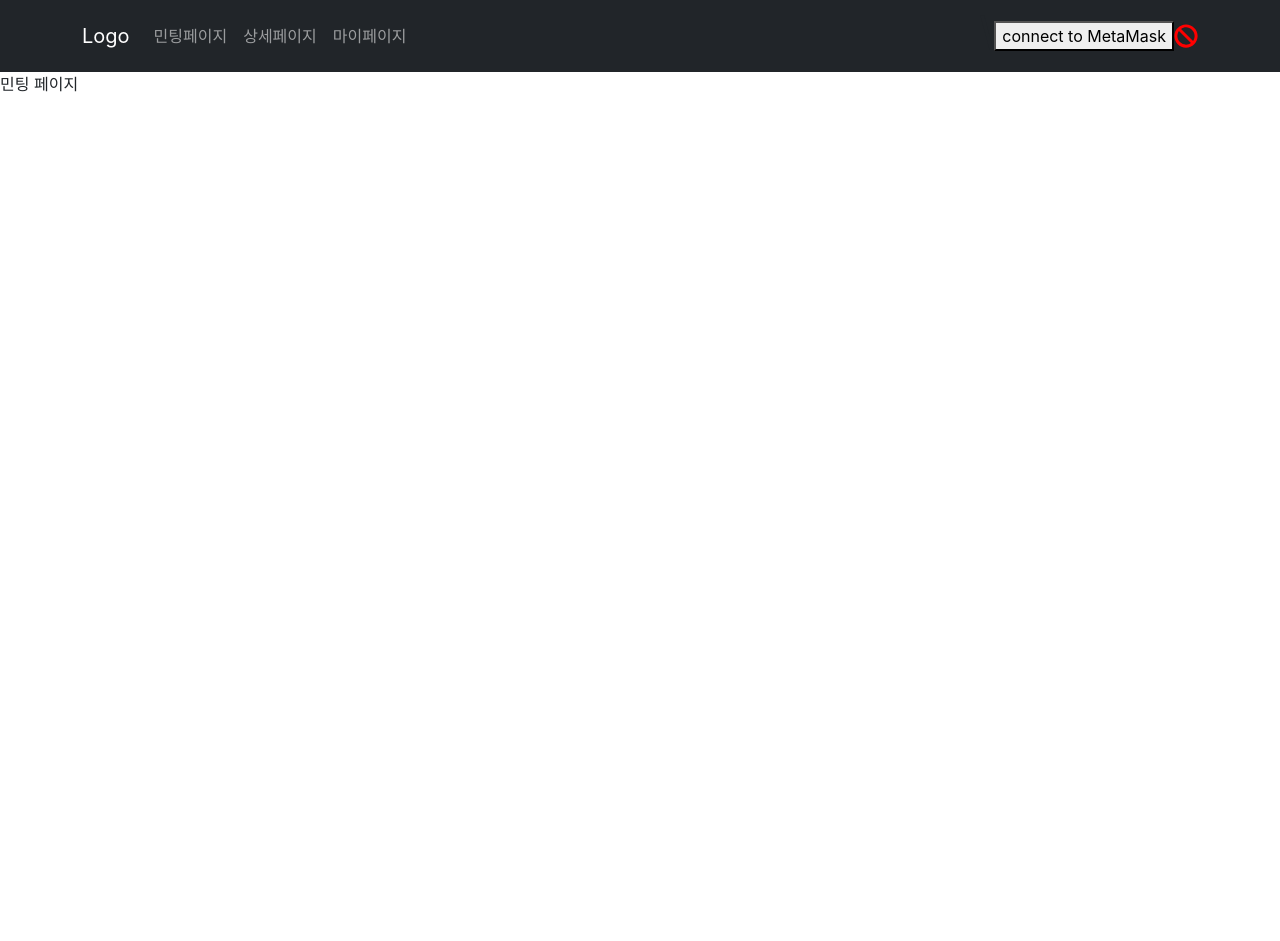
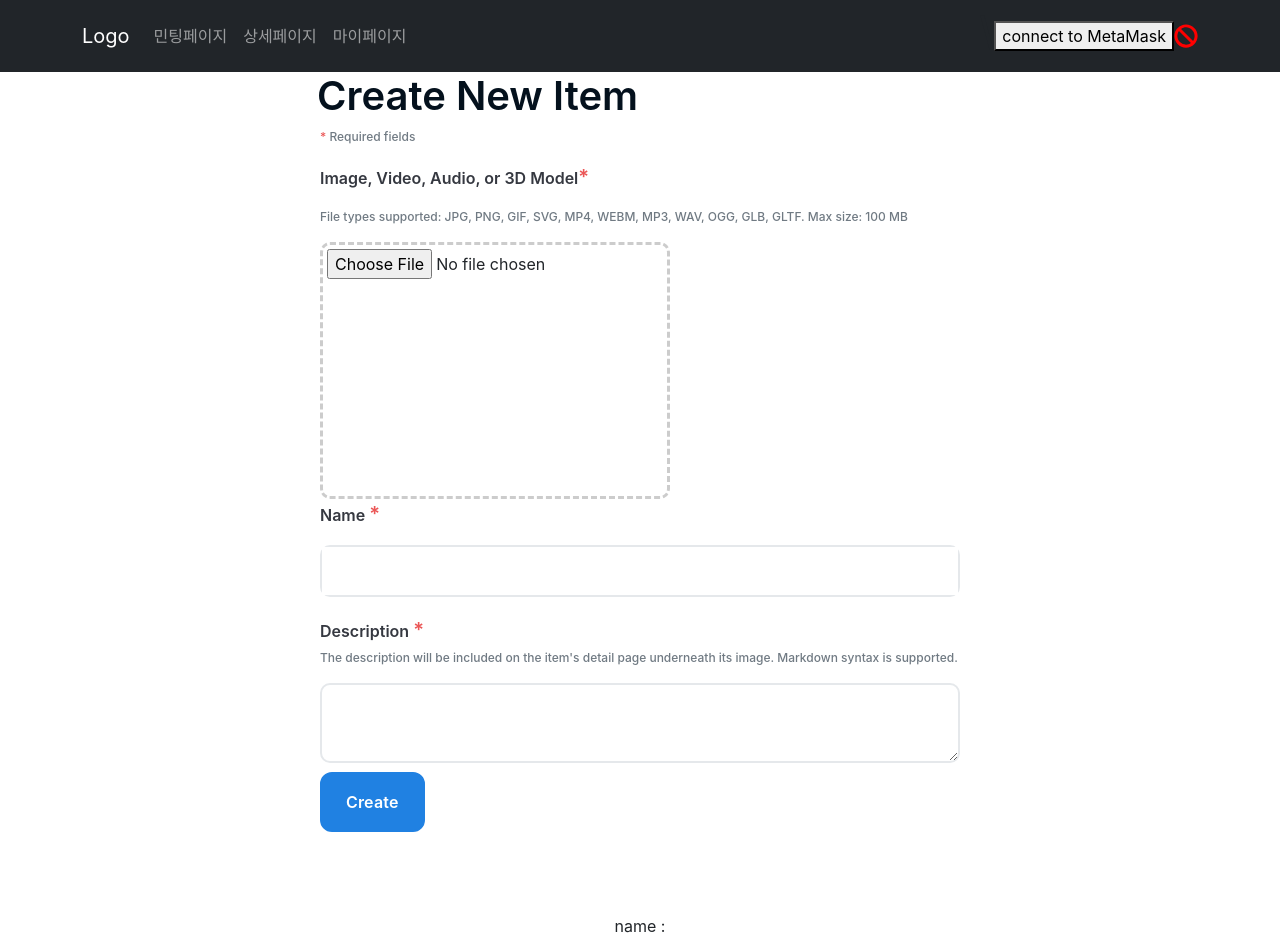
Before and after one commit to codestates-beb/BEB-06-FIRST-02, a React (Create React App) app in the folder client/: page /minting in a window 1280 px wide. Shown: the top 941 px of the page. Before the commit the page ends 800 px from the top, so only its background shows below. Built offline with nearby package versions, Linux system fonts and the light colour scheme.

Commit message:
wonhyeok - mintingPage/add asset polder

```diff
--- /dev/null
+++ b/client/src/asset/mintingPage.css
@@ -0,0 +1,165 @@
+.mintPage_container{
+    overflow: auto;
+    display: flex;
+    flex-direction: column;
+    -webkit-box-align: center;
+    align-items: center;
+  }
+
+  .mintPage {
+    width: 646px;
+    max-width: 100%;
+  }
+
+  .mintPage_head {
+    font-weight: 600;
+    font-size: 40px;
+    letter-spacing: 0px;
+    color: rgb(4, 17, 29);
+  }
+
+  .mintPage_form {
+    margin-bottom: 32px;
+    max-width: 640px;
+    width: 100%;
+  }
+
+  .mintPage_form_1 {
+    font-weight: 500;
+      font-size: 12px;
+      color: rgb(112, 122, 131);
+  }
+
+  .mintPage_form_file {
+    display: flex;
+    flex-direction: column;
+  }
+
+  .mintPage_form_file_info_1 {
+    font-weight: 600;
+    font-size: 16px;
+    color: rgb(53, 56, 64);
+  }
+
+  .mintPage_form_file_info_2 {
+    font-weight: 500;
+      font-size: 12px;
+      color: rgb(112, 122, 131);
+  }
+
+  .mintPage_form_file_input {
+    position: relative;
+      padding: 4px;
+      cursor: pointer;
+      border: 3px dashed rgb(204, 204, 204);
+      border-radius: 10px;
+      height: 257px;
+      width: 350px;
+  }
+
+  .preview {
+    width: 350px;
+    height: 250px;
+    overflow: hidden;
+  }
+
+  .preview > img {
+    position: absolute;
+    width: 90%;
+    height: 80%;
+    top: 50%;
+    left: 50%;
+    transform: translate(-50%, -50%);
+  }
+
+
+
+  .mintPage_form_name {
+    font-weight: 600;
+      font-size: 16px;
+      color: rgb(53, 56, 64);
+  }
+
+  .mintPage_form_name_input {
+    border-radius: 10px;
+    border: 2px solid rgb(229, 232, 235);
+    display: flex;
+    position: relative;
+  }
+
+  .mintPage_form_name_input_1 {
+    border: none;
+    flex: 1 0 0%;
+    height: 48px;
+    outline: none;
+    padding: 0px 12px 0px 0px;
+    min-width: 0px;
+    color: inherit;
+      font: inherit;
+      margin: 0px;
+  }
+
+  .mintPage_form_description {
+    margin-top: 18px;
+    display: flex;
+    flex-direction: column;
+  }
+
+  .mintPage_form_description_info {
+    flex-direction: column;
+    display: flex;
+    margin-bottom: 9px;
+  }
+
+  .mintPage_form_description_1 {
+    font-weight: 600;
+      font-size: 16px;
+      color: rgb(53, 56, 64);
+      margin-bottom: 4px;
+  }
+
+  .mintPage_form_description_2 {
+    font-weight: 500;
+      font-size: 12px;
+      color: rgb(112, 122, 131);
+  }
+
+  .mintPage_form_description_textarea {
+    font-size: inherit;
+    line-height: inherit;
+    min-height: inherit;
+    width: 100%;
+      height: 80px;
+      padding: 12px;
+      resize: vertical;
+      border: 2px solid rgb(229, 232, 235);
+      background-color: transparent;
+      border-radius: 10px;
+      font-size: 18px;
+  }
+
+  .mintPage_submit {
+    -webkit-box-align: center;
+      align-items: center;
+      display: flex;
+      margin-bottom: 50px
+  }
+
+  .mintPage_submit_button {
+    display: inline-flex;
+      flex-direction: row;
+      -webkit-box-align: center;
+      align-items: center;
+      border-radius: 12px;
+      -webkit-box-pack: center;
+      justify-content: center;
+      font-size: 16px;
+      font-weight: 600;
+      line-height: 22px;
+      letter-spacing: 0.01em;
+      padding: 17px 24px;
+      background-color: rgb(32, 129, 226);
+      border: 2px solid rgb(32, 129, 226);
+      color: rgb(255, 255, 255);
+      cursor: pointer;
+  }
--- a/client/src/pages/MintingPage.js
+++ b/client/src/pages/MintingPage.js
@@ -1,5 +1,133 @@
-import React from "react";
+import { useState } from "react";
+import '../asset/mintingPage.css'
 
-export default function MintingPage() {
-    return <div>민팅 페이지</div>
+
+function MintingPage() {
+  const [imgData,setImgData] = useState();
+  const [imageSrc, setImageSrc] = useState("");
+  const [formData, setFormData] = useState({
+    name: "",
+    description: "",
+  });
+
+  const handleChange = (e) => {
+    const { name, value } = e.target;
+    setFormData({ ...formData, [name]: value });
+  };
+
+  // todo : 버튼 클릭시, nft발행
+  const handleSubmit = (e) => {
+
+    console.log(imgData);
+    e.preventDefault();
+
+    // axios.post("http://localhost:8080/upload", img)
+  };
+
+  const encodeFileToBase64 = (e) => {
+    const reader = new FileReader();
+    const img = new FormData();
+
+    reader.readAsDataURL(e.target.files[0]);
+
+    new Promise((resolve) => {
+      reader.onload = () => {
+        setImageSrc(reader.result);
+
+        resolve();
+      };
+    });
+
+    img.append("file", e.target.files[0]);
+    setImgData(img)
+    console.log(img);
+  };
+
+
+  return (
+    <div id="main">
+      <div className="mintPage_container">
+        <div className="mintPage">
+          <h1 className="mintPage_head">Create New Item</h1>
+        </div>
+        <form className="mintPage_form" onSubmit={handleSubmit}>
+          <p className="mintPage_form_1">
+            <span style={{ color: "rgb(235, 87, 87)" }}>*</span> Required fields
+          </p>
+          <div className="mintPage_form_file">
+            <div className="mintPage_form_file_info">
+              <p className="mintPage_form_file_info_1">
+                Image, Video, Audio, or 3D Model
+                <span style={{ color: "rgb(235, 87, 87)", fontSize: "20px" }}>
+                  *
+                </span>
+              </p>
+              <p className="mintPage_form_file_info_2">
+                File types supported: JPG, PNG, GIF, SVG, MP4, WEBM, MP3, WAV,
+                OGG, GLB, GLTF. Max size: 100 MB
+              </p>
+            </div>
+            <div className="mintPage_form_file_input">
+              <input
+                id="media"
+                name="media"
+                type="file"
+                onChange={(e) => encodeFileToBase64(e)}
+              />
+              <div className="preview">
+                {imageSrc && <img src={imageSrc} alt="preview-img" />}
+              </div>
+            </div>
+          </div>
+          <div className="mintPage_form_name">
+            <p>
+              Name{" "}
+              <span style={{ color: "rgb(235, 87, 87)", fontSize: "20px" }}>
+                *
+              </span>
+            </p>
+            <div className="mintPage_form_name_input">
+              <input
+                id="name"
+                name="name"
+                className="mintPage_form_name_input_1"
+                onChange={handleChange}
+              />
+            </div>
+          </div>
+          <div className="mintPage_form_description">
+            <div className="mintPage_form_description_info">
+              <p className="mintPage_form_description_1">
+                Description{" "}
+                <span style={{ color: "rgb(235, 87, 87)", fontSize: "20px" }}>
+                  *
+                </span>
+              </p>
+              <p className="mintPage_form_description_2">
+                The description will be included on the item's detail page
+                underneath its image. Markdown syntax is supported.
+              </p>
+              <textarea
+                id="description"
+                name="description"
+                className="mintPage_form_description_textarea"
+                onChange={handleChange}
+              />
+            </div>
+          </div>
+          <div className="mintPage_submit">
+            <div>
+              <button className="mintPage_submit_button" type="submit">
+                Create
+              </button>
+            </div>
+          </div>
+        </form>
+        <div>name : {formData.name}</div>
+        <div>description : {formData.description}</div>
+      </div>
+    </div>
+  );
 }
+
+export default MintingPage;
```
